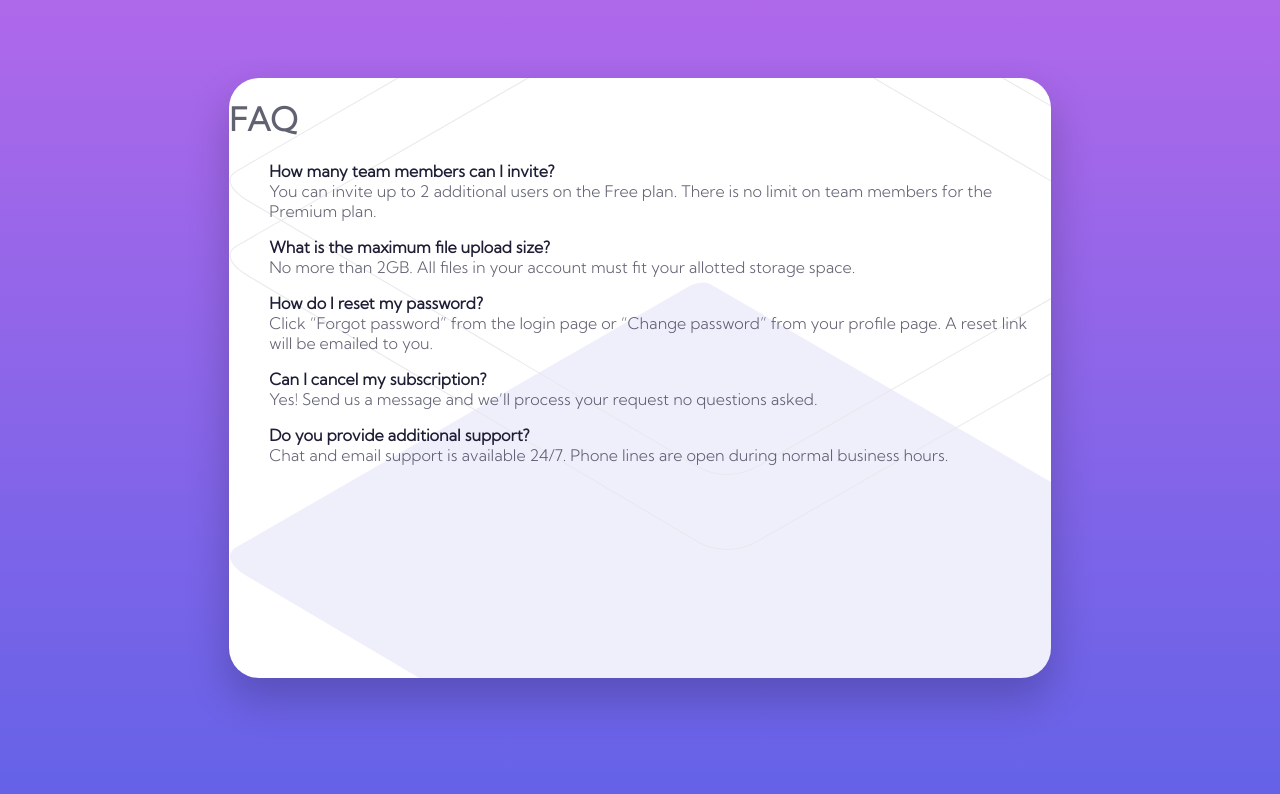
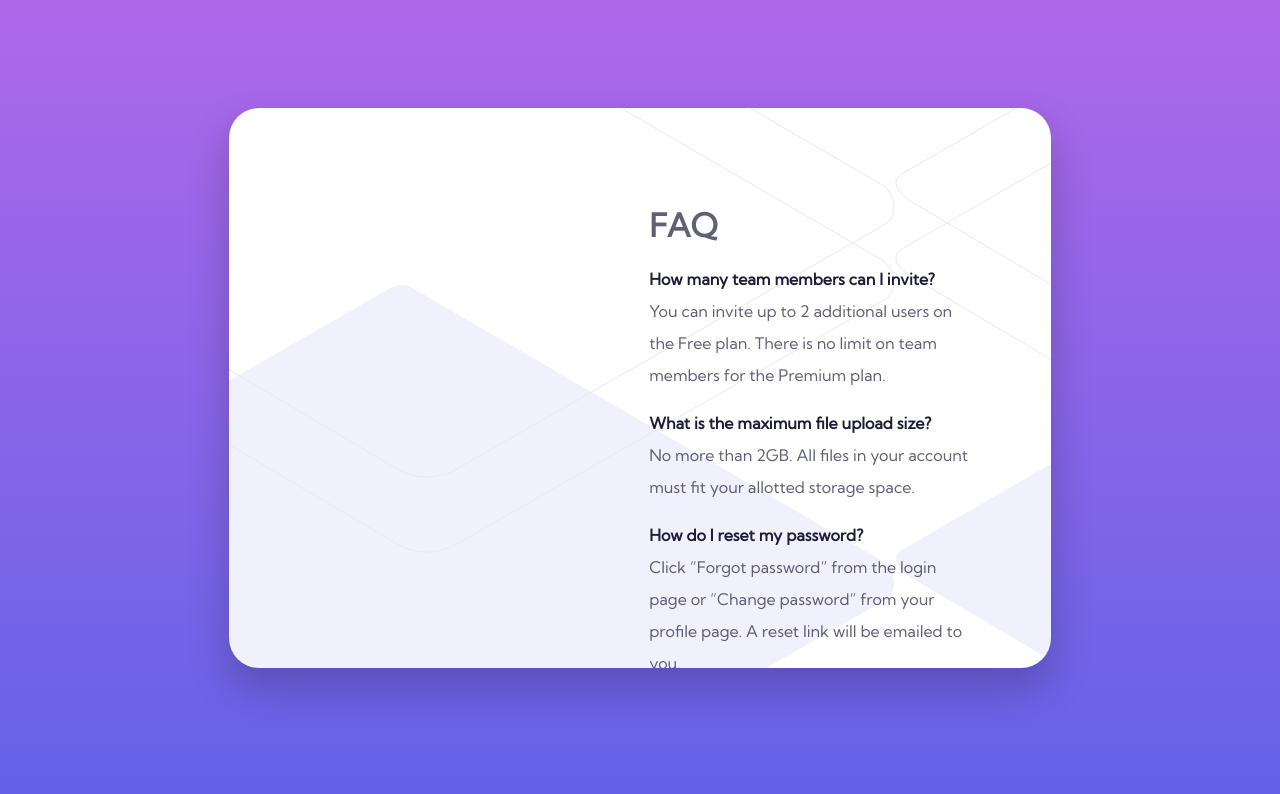
Before and after one commit to DarthSalad/faq-accordion-card-main, a plain HTML site: page index.html in a window 1280 px wide. Drawn offline with Linux system fonts and the light colour scheme.

Commit message:
updated css

```diff
--- a/comp/style.css
+++ b/comp/style.css
@@ -1,4 +1,4 @@
-@import url('https://fonts.googleapis.com/css2?family=Kumbh+Sans:wght@300&display=swap');
+@import url('https://fonts.googleapis.com/css2?family=Kumbh+Sans&display=swap');
 :root{
     --text-blue: hsl(238, 29%, 16%);
     --text-red: hsl(14, 88%, 65%);
@@ -7,6 +7,7 @@
     --dvd: hsl(240, 5%, 91%);
     --font1:'Kumbh Sans', sans-serif;
 }
+/* bg */
 html{
     height: 100%;
     width: 100%;
@@ -18,26 +19,43 @@ body{
     justify-content: center;
     align-items: center;
     font-family: var(--font1);
-    font-weight: 300;
     color: hsla(238, 29%, 16%, 0.7);
 }
-h1{
-    font-weight: 700;
-}
+/* body */
 .box{
-    top: 70px;
+    top: 100px;
     width: 65%;
-    height: 75vh;
+    height: 70vh;
     background-image: url('./bg-pattern-desktop.svg'), url('./images/illustration-woman-online-desktop.svg');
-    background-position: left;
+    background-position: -300px -200px;
     background-color: white;
     border-radius: 30px;
     position: relative;
     overflow: hidden;
     box-shadow: rgba(0, 0, 0, 0.2) 0px 20px 40px 2px;
 }
+/* text */
+h1{
+    font-weight: 5000;
+    padding-left: 40px;
+}
+.faq{
+    padding: 80px 80px 0px 380px;
+    line-height: 2rem;
+}
 .faqhead{
     font-size: 1rem;
     font-weight: 1000;
     color: var(--text-blue);
+    cursor: pointer;
+    visibility: visible;
+    font-weight: 700;
+    font-family: 'Kumbh Sans', sans-serif;
 }
+.faqhead:hover{
+    color: var(--text-red);
+}
+ul{
+    /* visibility: collapse; */
+    font-weight: 500;
+}
--- a/index.html
+++ b/index.html
@@ -11,10 +11,10 @@
 </head>
 <body>
   <div class="box">
-  <div class="options">
+  <div class="faq">
     <!-- <img src="./images/illustration-woman-online-desktop.svg" class="girl"> -->
     <!-- <img src="./images/illustration-box-desktop.svg" class="box-illus"> -->
-    <h1>FAQ</h1>
+    <h1><b>FAQ</b></h1>
     <ul><div class="faqhead">How many team members can I invite?</div>
       You can invite up to 2 additional users on the Free plan. There is no limit on
       team members for the Premium plan.</ul>
```
